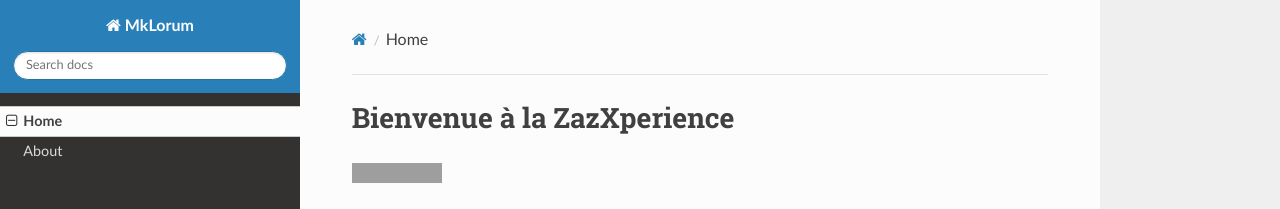
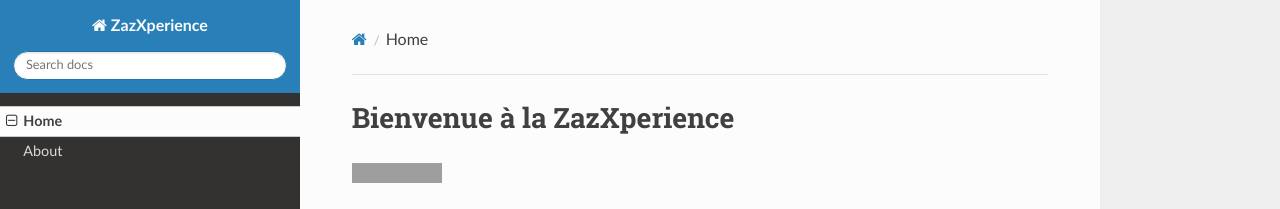
Before and after one commit to ZazXperience/readthedocs, an MkDocs documentation site: the page built from docs/index.md, in a window 1280 px wide. Shown: the top 209 px of the page. Built offline with MkDocs 1.6.1, drawn with Linux system fonts in a browser that asks for light colours; nearby versions of some CDN libraries; grey boxes are pictures that could not be loaded.

Commit message:
Update mkdocs.yml

```diff
--- a/mkdocs.yml
+++ b/mkdocs.yml
@@ -1,4 +1,4 @@
-site_name: MkLorum
+site_name: ZazXperience
 nav:
     - Home: index.md
     - About: about.md
```
